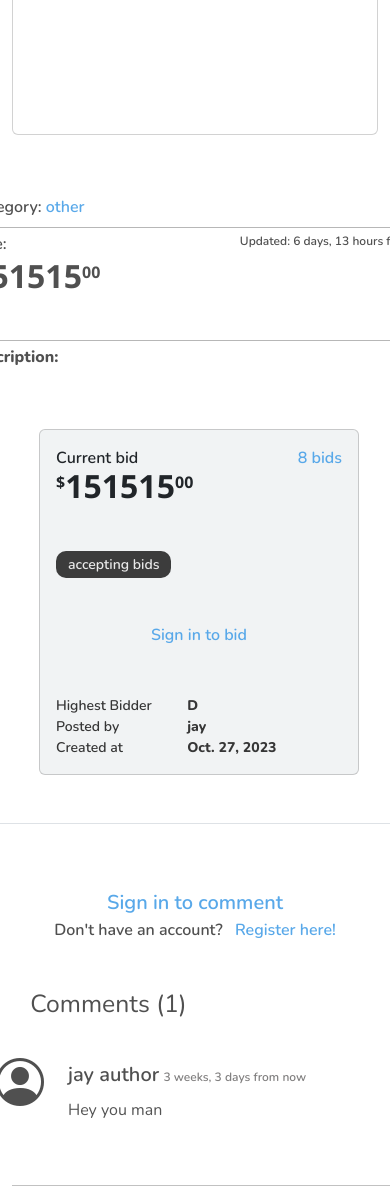
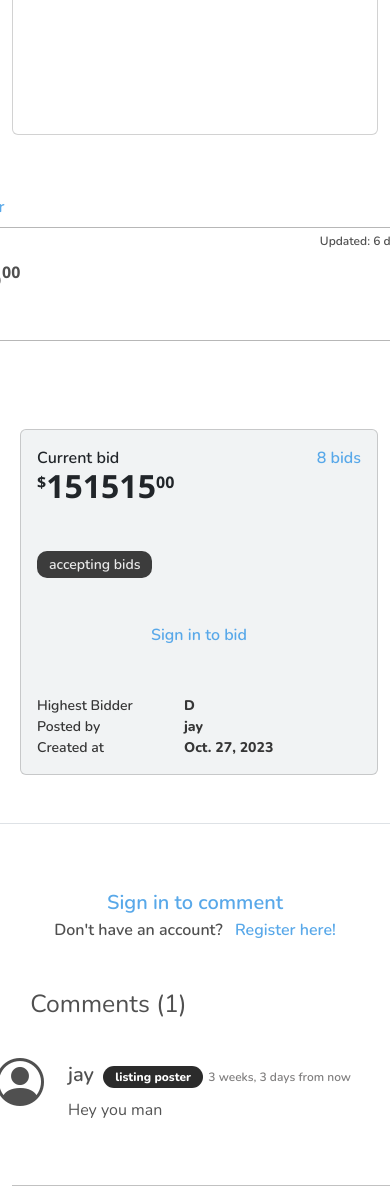
Before and after one commit to wrbyepct/commerce, a Django app: page /listing/1 in a window 390 px wide; the page is wider, and only the part inside the window is pictured. Shown: the part 691-1877 px from the top of that part. Run offline with Django 3.2, Linux system fonts and the light colour scheme; data comes from the database, SQL or seed files in the repository; both versions use the stored data as it was after the commit; some libraries are stand-ins or nearby versions; some web fonts are replaced.

Commit message:
Done responsive listing page css

```diff
--- /dev/null
+++ b/auctions/static/auctions/_bids.scss
@@ -0,0 +1,30 @@
+
+.info-tag {
+    font-size: 0.75rem;
+    font-weight: 700;
+    color: white;
+
+    margin-left: 0.25rem;
+    display: inline-block;
+
+    padding: 0.125rem 0.75rem;
+    border-radius: 25px;
+
+    &--poster {
+
+        background: rgb(43, 43, 43);
+
+    }
+    &--winner {
+        background: rgb(43, 214, 123);
+    }
+    &--opening-price {
+        background: rgb(9, 156, 219);
+    }
+}
+
+.record-title {
+    font-family: 'Cormorant Infant', serif;
+    font-weight: 700;
+    font-size: 3rem;
+}
--- a/auctions/static/auctions/_credential.scss
+++ b/auctions/static/auctions/_credential.scss
@@ -4,7 +4,7 @@ $sm-margin: 35px;
 
 $md-margin: 70px;
 
-
+// Image Section
 .image-section {
     background-image: url('../images/register-image.jpg');
     background-size: cover;
@@ -46,11 +46,12 @@ $md-margin: 70px;
     }
 }
 
+
 .w-45 {
     min-width: 40%;
 }
 
-
+// Credentials Section
 .credential-section {
     padding: 2rem 3rem;
 
--- a/auctions/static/auctions/_global.scss
+++ b/auctions/static/auctions/_global.scss
@@ -35,17 +35,25 @@ img {
     display: none !important;
 }
 
+.link {
+
+    color:rgb(88, 168, 233);
+    &:hover{
+        text-decoration: underline;
+        color: rgb(255, 119, 0);
+    }
+}
 
 
 
-@media (min-width: 992px) {
-    .nav-container {
-        width: 85%;
-    }
-}
+// @media (min-width: 992px) {
+//     .nav-container {
+//         width: 85%;
+//     }
+// }
 
-@media (min-width: 768px) {
-    .nav-container {
-        width: 90%;
-    }
-}
+// @media (min-width: 768px) {
+//     .nav-container {
+//         width: 90%;
+//     }
+// }
--- a/auctions/static/auctions/_listing.scss
+++ b/auctions/static/auctions/_listing.scss
@@ -6,26 +6,57 @@
     transform: translateY(10%);
 }
 
-.link {
-
-    color:rgb(88, 168, 233);
-    &:hover{
-        text-decoration: underline;
-        color: rgb(255, 119, 0);
-    }
-}
-
-
 
 .header-container {
     width: 80%;
 }
 
 
+
 .listing {
+    @media (min-width: 1470px) {
+        &-image-info {
+            width: 40rem;
+        }
+        &-main-info {
+            min-width: 30rem;
+            max-width: 37.5rem;
+            flex-basis: 0;
+        }
+        &-bid-info {
+            max-width: 20rem;
+        }
+    }
+
+    @media (min-width: 1300px) and (max-width: 1470px) {
+        &-main-info {
+            order: 3;
+            max-width: 90%;
+            flex-basis: 100%;
+        }
+        &-bid-info {
+            order: 2;
+            max-width: 25rem;
+
+        }
+    }
+    @media (max-width: 1299px) {
+        &-main-info {
+            min-width: 40rem;
+            max-width: 50rem;
+        }
+        &-bid-info {
+            max-width: 25rem
+        }
+
+    }
+
+    &-image-info {
+        height: 40rem;
+    }
+
     &-main-info {
-        min-width: 30rem;
-        max-width: 37.5rem;
+
         .watch-box {
             right: 0;
             transform: scale(0.85);
@@ -42,7 +73,6 @@
     }
     &-bid-info {
         background: #f1f3f4;
-        max-width: 20rem;
         max-height: 25rem;
         &-link {
             color:rgb(54, 54, 54);
--- a/auctions/static/auctions/styles.css
+++ b/auctions/static/auctions/styles.css
@@ -32,16 +32,14 @@ img {
   display: none !important;
 }
 
-@media (min-width: 992px) {
-  .nav-container {
-    width: 85%;
-  }
+.link {
+  color: rgb(88, 168, 233);
 }
-@media (min-width: 768px) {
-  .nav-container {
-    width: 90%;
-  }
+.link:hover {
+  text-decoration: underline;
+  color: rgb(255, 119, 0);
 }
+
 #dropArea {
   border: 1px solid black;
   width: 320px;
@@ -180,21 +178,45 @@ input#id_image {
   transform: translateY(10%);
 }
 
-.link {
-  color: rgb(88, 168, 233);
-}
-.link:hover {
-  text-decoration: underline;
-  color: rgb(255, 119, 0);
-}
-
 .header-container {
   width: 80%;
 }
 
-.listing-main-info {
-  min-width: 30rem;
-  max-width: 37.5rem;
+@media (min-width: 1470px) {
+  .listing-image-info {
+    width: 40rem;
+  }
+  .listing-main-info {
+    min-width: 30rem;
+    max-width: 37.5rem;
+    flex-basis: 0;
+  }
+  .listing-bid-info {
+    max-width: 20rem;
+  }
+}
+@media (min-width: 1300px) and (max-width: 1470px) {
+  .listing-main-info {
+    order: 3;
+    max-width: 90%;
+    flex-basis: 100%;
+  }
+  .listing-bid-info {
+    order: 2;
+    max-width: 25rem;
+  }
+}
+@media (max-width: 1299px) {
+  .listing-main-info {
+    min-width: 40rem;
+    max-width: 50rem;
+  }
+  .listing-bid-info {
+    max-width: 25rem;
+  }
+}
+.listing-image-info {
+  height: 40rem;
 }
 .listing-main-info .watch-box {
   right: 0;
@@ -211,7 +233,6 @@ input#id_image {
 }
 .listing-bid-info {
   background: #f1f3f4;
-  max-width: 20rem;
   max-height: 25rem;
 }
 .listing-bid-info-link {
@@ -369,6 +390,31 @@ input#id_image {
   height: 100vh;
 }
 
+.info-tag {
+  font-size: 0.75rem;
+  font-weight: 700;
+  color: white;
+  margin-left: 0.25rem;
+  display: inline-block;
+  padding: 0.125rem 0.75rem;
+  border-radius: 25px;
+}
+.info-tag--poster {
+  background: rgb(43, 43, 43);
+}
+.info-tag--winner {
+  background: rgb(43, 214, 123);
+}
+.info-tag--opening-price {
+  background: rgb(9, 156, 219);
+}
+
+.record-title {
+  font-family: "Cormorant Infant", serif;
+  font-weight: 700;
+  font-size: 3rem;
+}
+
 .nav-container .nav-tag {
   transition: all 0.2s ease-in-out;
 }
--- a/auctions/static/auctions/styles.scss
+++ b/auctions/static/auctions/styles.scss
@@ -5,6 +5,7 @@
 @import "my_postings";
 @import "listing";
 @import "credential";
+@import "bids";
 // Nav
 
 .nav-container {
--- a/auctions/templates/auctions/index.html
+++ b/auctions/templates/auctions/index.html
@@ -34,6 +34,7 @@
                     {% for listing in listings %}
                         <div class="col-sm-12 col-md-6 col-lg-4 col-xl-3">
                             <div class="listing card d-flex justify-content-between card-box">
+                                <!-- Image  -->
                                 <div class="listing-img-box">
                                     <a href="{% url 'listing' listing.id %}">
 
@@ -62,7 +63,8 @@
                                     </a>
                                 </div>
 
-                                {% if user.is_authenticated %}
+                                <!-- Watchlist -->
+                                {% if user.is_authenticated and user != listing.poster %}
                                     <div class="watch-box text-center mb-3">
                                         <button
                                             class="watchlist-btn btn {% if listing in user.watchlist.all %}btn-danger{% else %}btn-outline-dark{% endif %}"
--- a/auctions/templates/auctions/listing.html
+++ b/auctions/templates/auctions/listing.html
@@ -23,30 +23,12 @@
     {% endif %}
 
 
-    <!-- User authorized Actions -->
-    {% if user.id == listing.poster.id and listing.status == 'open' %}
-        <!-- Poster only: Close & Cancel Auction Buttons -->
-        <div id="listing-owner-container" class="flex-box flex-box--listing-owner-box">
-            <form action="{% url 'close_auction' %}" method="post">
-                {% csrf_token %}
 
-                <button class="btn btn-primary" type="submit">Close acution</button>
-            </form>
-
-            <form action="{% url 'cancel_auction' %}" method="post">
-                {% csrf_token %}
-
-                <button class="btn btn-danger" type="submit">Cancel acution</button>
-            </form>
-
-        </div>
-
-    {% endif %}
 
     <!-- Listing body  -->
-    <div class="container-fluid d-flex flex-wrap justify-content-center">
+    <div class="container-fluid d-flex flex-wrap justify-content-center ">
         <!-- Image info -->
-        <div class="card" style="height: 40rem; width: 40rem;">
+        <div class="card listing-image-info">
             <!-- Ensure the onerror function at src will call only once, in case the fallback image is also lost -->
             <img
                 src="{% if listing.image %}{{ listing.image.url }}{% else %}{% static 'images/no_image.png' %}{% endif %}"
@@ -58,7 +40,7 @@
         <!-- Main info -->
         <div class="flex-grow-1 position-relative listing-main-info ms-3">
            <!-- Watchist Button -->
-           {% if user.is_authenticated %}
+           {% if user.is_authenticated and user != listing.poster %}
                 <div class="watch-box mb-3 position-absolute top-0 ">
                     <button
                         class="watchlist-btn btn {% if listing in user.watchlist.all %}btn-danger{% else %}btn-outline-dark{% endif %}"
@@ -122,7 +104,7 @@
             <div class="d-flex justify-content-between">
                 <span>Current bid</span>
                 <!-- How many bids -->
-                <span><a class="link ps-2" href="{% url 'bids' %}">{{ total_bids }} bids</a> </span>
+                <span><a class="link ps-2" href="{% url 'bids' listing.id %}">{{ total_bids }} bids</a> </span>
             </div>
             {% with price=listing.current_bid.price|split_integer_and_decimal %}
                 <div class="d-flex pricing-box mb-5">
@@ -133,7 +115,7 @@
             {% endwith %}
 
 
-            <!-- Status -->
+            <!-- Status Display -->
             <div class="status-box">
                 {% if listing.status == 'open' %}
                     <span class="status-tag status-tag-active">
@@ -175,6 +157,25 @@
 
                         </form>
                     </div>
+                </div>
+            {% endif %}
+
+            <!-- Listing owner authorized Actions -->
+            {% if user.id == listing.poster.id and listing.status == 'open' %}
+                <!-- Poster only: Close & Cancel Auction Buttons -->
+                <div id="listing-owner-container" class="d-flex justify-content-evenly mt-5">
+                    <form action="{% url 'close_auction' %}" method="post">
+                        {% csrf_token %}
+
+                        <button class="btn btn-outline-dark rounded-0" type="submit">Close acution</button>
+                    </form>
+
+                    <form action="{% url 'cancel_auction' %}" method="post">
+                        {% csrf_token %}
+
+                        <button class="btn btn-danger rounded-0 " type="submit">Cancel acution</button>
+                    </form>
+
                 </div>
             {% endif %}
 
@@ -230,7 +231,7 @@
     <!-- Comment Section -->
     <div class="container mt-5 pt-3 border-top comment-section ">
 
-        <!-- Comment form -- Authentication required -->
+        <!-- Leave Comment form -- Authentication required -->
         {% if user.is_authenticated %}
             <div>
                 <div class="comment-section--leave-commnet w-75 m-auto ">
@@ -255,6 +256,7 @@
             </div>
         {% endif %}
 
+        <!-- Comment content Section -->
         <div class="commnet-section--container">
             <!-- Comment header -->
             <div class="comment-section--header m-auto mb-4">
@@ -275,7 +277,11 @@
                                 <!-- Author & Time -->
                                 <div class="comment-section--comment-info d-flex">
                                     <div class="ms-4">
-                                        <span class="commenter">{{ comment.user.username }} {% if comment.user == listing.poster %}<span>author</span>{% endif %}</span>
+                                        <span class="commenter">{{ comment.user.username }}
+                                            {% if comment.user == listing.poster %}
+                                                <span class="info-tag info-tag--poster">listing poster</span>
+                                            {% endif %}
+                                        </span>
                                         <span class="comment-time">
                                             {{ comment.updated_at|naturaltime }} {% if comment.edited %}<span>(edited)</span>{% endif %}
                                         </span>
--- a/auctions/templates/auctions/register.html
+++ b/auctions/templates/auctions/register.html
@@ -39,7 +39,7 @@
         </div>
         <div class="text-center fs-5 mt-2">
             <div>Already have an account? </div>
-            <a class="link" href="{% url 'login' %}">Log In here.</a>
+            <a class="link" href="{% url 'login' %}">Sign in here</a>
         </div>
 
     </div>
--- a/auctions/urls.py
+++ b/auctions/urls.py
@@ -11,7 +11,7 @@ urlpatterns = [
     path("register", views.register, name="register"),
     path("create", views.create_listing, name="create"),
     path('listing/<int:listing_id>', views.listing_page, name='listing'),
-    path('bids', views.bids_on_item, name='bids'),
+    path('bids/<int:listing_id>', views.bids_on_item, name='bids'),
     path('watchlist', views.watchlist, name='watchlist'),
     path('remove_from_watchlist/<int:listing_id>', views.remove_from_watchlist, name="remove_from_watchlist"),
     path('my_postings', views.my_postings, name='my_postings'),
--- a/auctions/views.py
+++ b/auctions/views.py
@@ -180,11 +180,11 @@ def categories(request):
 
 
 @require_GET
-def bids_on_item(request):
+def bids_on_item(request, listing_id):
 
-    listing_id = request.session.get('current_page_listing')
-    if listing_id is None:
-        return HttpResponseForbidden('The listing ID has somehow lost')
+
+    if not AuctionListing.objects.filter(id=listing_id).exists():
+        return HttpResponseForbidden('The item with this id does not exist')
 
     listing = AuctionListing.objects.get(id=listing_id)
     bids = listing.bids.all().order_by('-price')
```
Also changed, not shown: auctions/templates/auctions/bids.html (+38 -9 lines), db.sqlite3, 1 other file.
